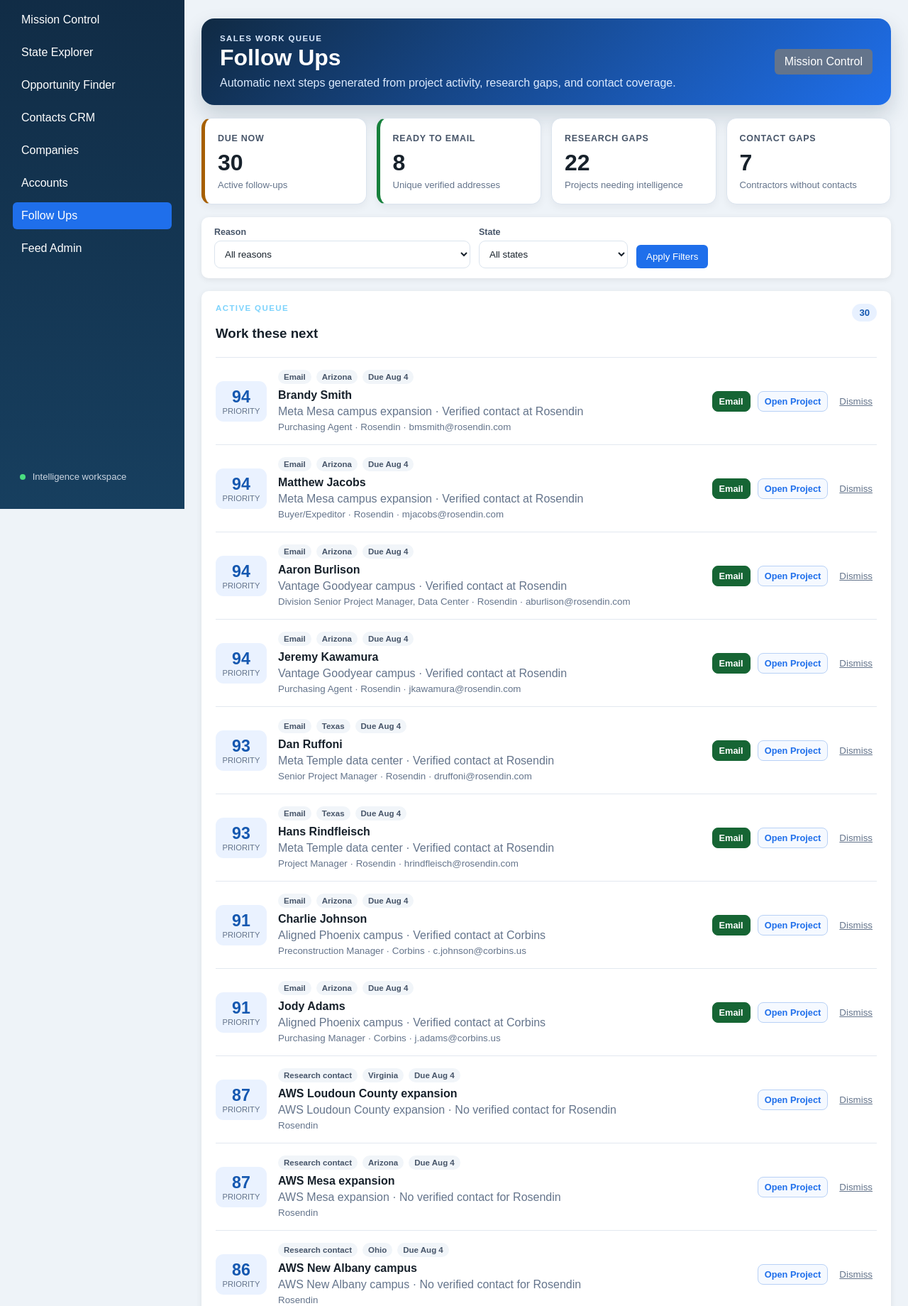
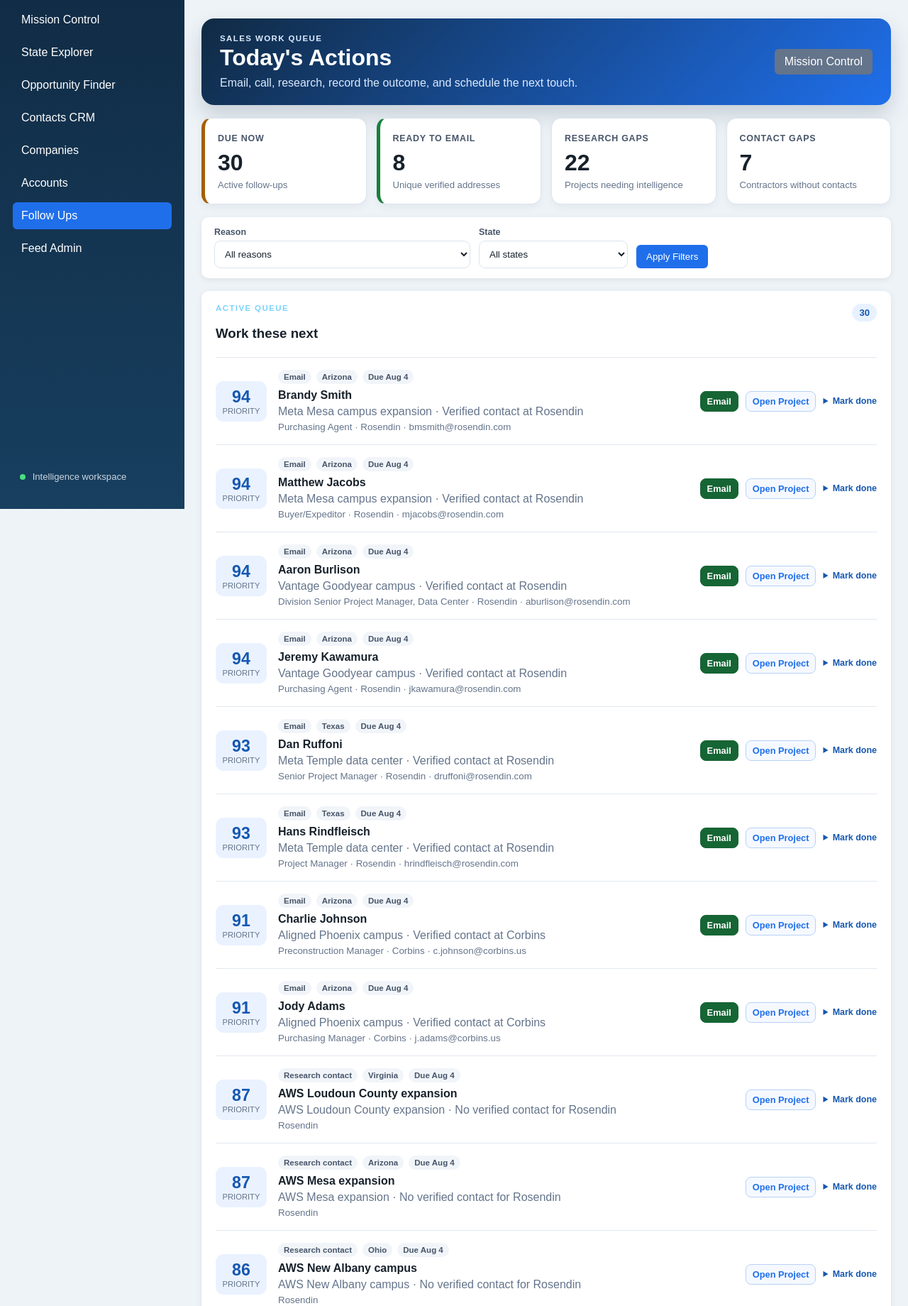
Before and after one commit to NickPowerPlastics/ProjectHunter, a Flask app: page /tasks in a window 1280 px wide. Shown: the part 83-1923 px from the top of the page at 71% size. Run offline with Flask 3, Linux system fonts and the light colour scheme.

Commit message:
Persist outreach outcomes and follow-ups

```diff
--- a/ProjectHunter-main/templates/tasks.html
+++ b/ProjectHunter-main/templates/tasks.html
@@ -1,7 +1,7 @@
 {% extends "base.html" %}
 {% block content %}
 <section class="mission-hero compact-hero">
-  <div><p class="eyebrow">SALES WORK QUEUE</p><h2>Follow Ups</h2><p>Automatic next steps generated from project activity, research gaps, and contact coverage.</p></div>
+  <div><p class="eyebrow">SALES WORK QUEUE</p><h2>Today's Actions</h2><p>Email, call, research, record the outcome, and schedule the next touch.</p></div>
   <a class="button secondary-button" href="{{ url_for('home', _anchor='follow-ups') }}">Mission Control</a>
 </section>
 
@@ -33,11 +33,11 @@
         <p>{{ task.project.name }} · {{ task.reason }}</p>
         <small>{% if task.contact %}{{ task.contact.title }} · {{ task.contact.company }} · {{ task.contact.email }}{% else %}{{ task.company }}{% endif %}</small>
       </div>
-      <div class="task-actions">{% if task.email_url %}<a class="small-action action-email" href="{{ task.email_url }}">Email</a>{% endif %}<a class="small-action" href="{{ url_for('project_details', project_id=task.project.id) }}">Open Project</a><form method="post" action="{{ url_for('dismiss_follow_up', task_id=task.id) }}"><input type="hidden" name="source" value="tasks"><button class="text-button" type="submit">Dismiss</button></form></div>
+      <div class="task-actions">{% if task.email_url %}<a class="small-action action-email" href="{{ task.email_url }}">Email</a>{% endif %}<a class="small-action" href="{{ url_for('project_details', project_id=task.project.id) }}">Open Project</a><details class="complete-action"><summary>Mark done</summary><form method="post" action="{{ url_for('complete_task', task_id=task.id) }}"><label>Outcome<select name="outcome"><option>Emailed</option><option>Called</option><option>Completed</option><option>No response</option><option>Bounced</option></select></label><label>Note<input name="note" placeholder="What happened?"></label><label>Follow up on<input type="date" name="follow_up_date"></label><button class="small-action action-email" type="submit">Save outcome</button></form></details></div>
     </article>
     {% else %}<p class="empty-state">No active follow-ups match these filters.</p>{% endfor %}
   </div>
 </section>
 
-{% if dismissed_tasks %}<details class="card dismissed-tasks"><summary>Dismissed follow-ups ({{ dismissed_tasks|length }})</summary>{% for task in dismissed_tasks %}<div class="dismissed-row"><span><strong>{{ task.project.name }}</strong><small>{{ task.reason }}</small></span><form method="post" action="{{ url_for('restore_follow_up', task_id=task.id) }}"><button class="text-button" type="submit">Restore</button></form></div>{% endfor %}</details>{% endif %}
+{% if completed_tasks %}<details class="card dismissed-tasks" open><summary>Completed outreach ({{ completed_tasks|length }})</summary>{% for item in completed_tasks %}<div class="dismissed-row"><span><strong>{{ item.record.contact_name or item.action.project.name }}</strong><small>{{ item.record.outcome }} · {{ item.record.project_name }}{% if item.record.follow_up_date %} · Follow up {{ item.record.follow_up_date }}{% endif %}</small>{% if item.record.note %}<small>{{ item.record.note }}</small>{% endif %}</span><form method="post" action="{{ url_for('restore_follow_up', task_id=item.action.id) }}"><button class="text-button" type="submit">Restore</button></form></div>{% endfor %}</details>{% endif %}
 {% endblock %}
```
